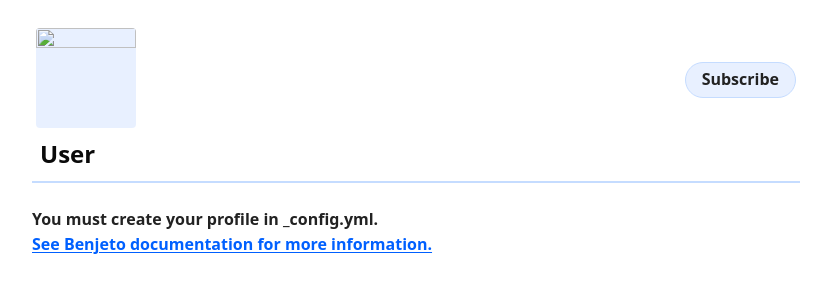
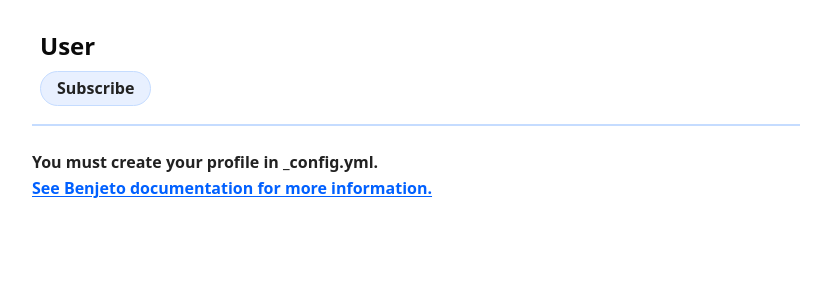
Before and after one commit to Cizzuk/Benjeto, a Jekyll site: the page built from index.html, in a window 1280 px wide. Shown: the top 300 px of the page, without its empty margins (224-1051 px from the left). Built offline with Jekyll 4.4.1, drawn with Linux system fonts in a browser that asks for light colours; the list of posts is cut into pages by our own code.

Commit message:
no icon support

```diff
--- a/_includes/miniprof.html
+++ b/_includes/miniprof.html
@@ -1,6 +1,8 @@
 <div class="miniprof">
 <a class="icon" href="{{ "/" | relative_url }}">
+{%- if site.profile.icon %}
 <img src="{{ site.profile.icon }}" alt="{{ site.profile.name }}">
+{%- endif %}
 <span itemprop="name">{{ site.profile.name | default: site.title }}</span>
 </a>
 {%- if page.layout == "post" and site.post.subscribe-button == true %}
--- a/_layouts/home.html
+++ b/_layouts/home.html
@@ -4,6 +4,7 @@ layout: base
 <main>
 <header class="home">
   <div class="headline">
+    {%- if site.profile.icon %}
     <a class="icon" href="{{ "/" | relative_url }}"><img src="{{ site.profile.icon }}" alt="{{ site.profile.name }}"></a>
 	<section class="sidebutton">
     {%- if site.profile.contact.url %}
@@ -16,6 +17,7 @@ layout: base
     <a href="{{ site.feed.path | default: 'feed.xml' | absolute_url  }}" class="bigbutton">{{ site.text.subscribe }}</a>
     {%- endif %}
     </section>
+	{%- endif %}
   </div>
   {%- if site.profile.header %}
   <img class="header" src="{{ site.profile.header }}" alt="" aria-hidden>
@@ -34,6 +36,21 @@ layout: base
   {%- endfor -%}
   {%- endif -%}
   </ul>
+  {%- unless site.profile.icon %}
+  <div class="headline">
+  <section class="sidebutton">
+    {%- if site.profile.contact.url %}
+    <a class="bigbutton" href="{{ site.profile.contact.url }}" title="{{ site.profile.contact.name | default: Contact }}">{{ site.profile.contact.name }}</a>
+    {%- endif -%}
+    {%- if site.profile.tip.url %}
+    <a class="bigbutton" href="{{ site.profile.tip.url }}" title="{{ site.profile.tip.name | default: Tip }}">{{ site.profile.tip.name }}</a>
+    {%- endif -%}
+    {%- if site.home.subscribe-button == true %}
+    <a href="{{ site.feed.path | default: 'feed.xml' | absolute_url  }}" class="bigbutton">{{ site.text.subscribe }}</a>
+  {%- endif %}
+  </section>
+  </div>
+  {%- endunless %}
 </header>
 {%- if site.profile == nil %}
   <p style="font-weight:bold">
```
